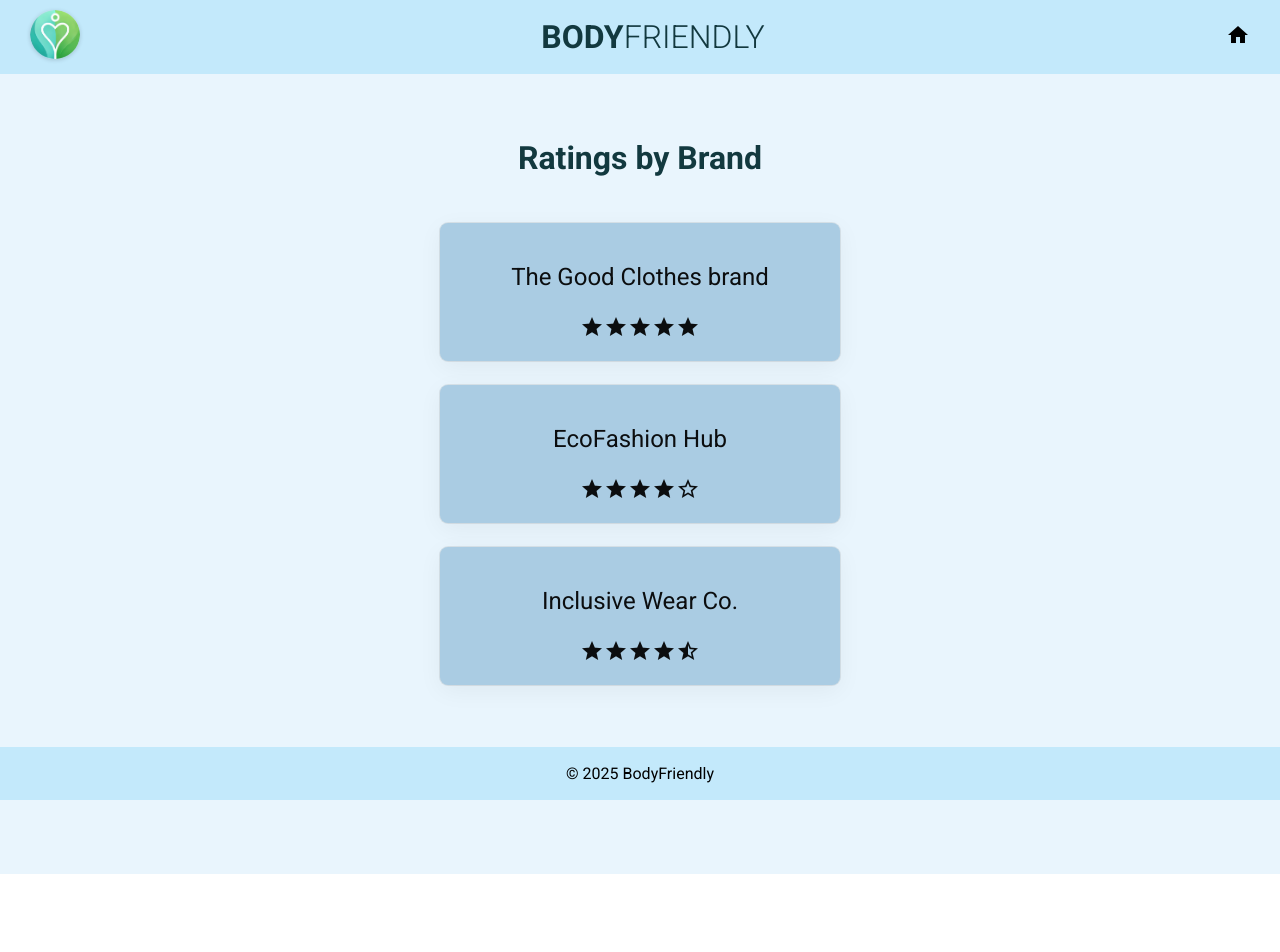
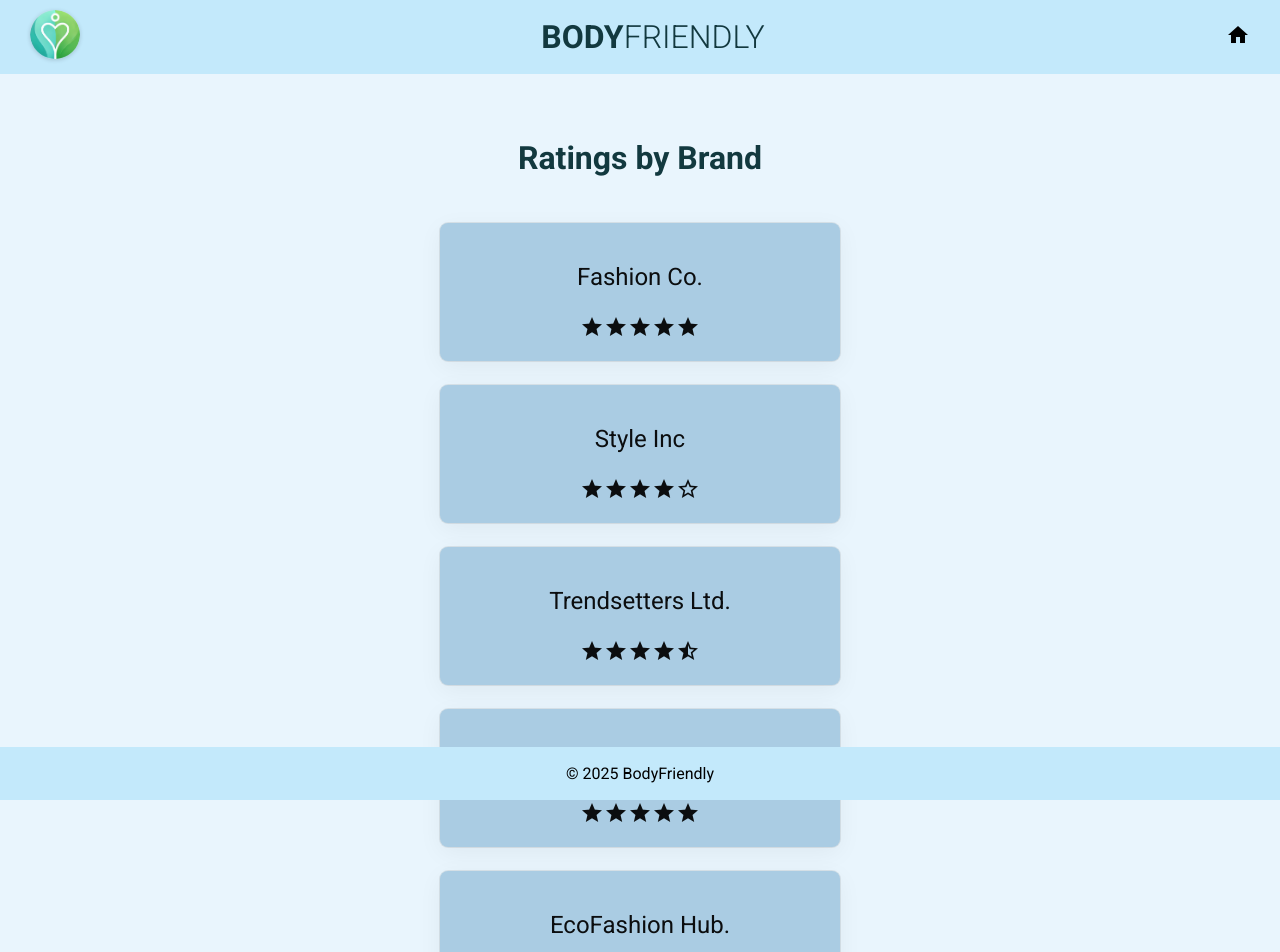
Before and after one commit to EladBet/BeSafeTeam6, a React (Vite) app in the folder client/: page /rating in a window 1280 px wide. Shown: the top 952 px of the page. Before the commit the page ends 874 px from the top, so only its background shows below. Built offline with nearby package versions, Linux system fonts and the light colour scheme.

Commit message:
changed names

```diff
--- a/client/src/mockBrands.model.ts
+++ b/client/src/mockBrands.model.ts
@@ -12,7 +12,7 @@ export type brand = {
 const Brands: brand[] = [
   {
     id: '1',
-    name: 'The Good Clothes brand',
+    name: 'Fashion Co.',
     ratingOverall: 5,
     ratingByCategory: [
       {
@@ -34,7 +34,7 @@ const Brands: brand[] = [
   },
   {
     id: '2',
-    name: 'EcoFashion Hub',
+    name: 'Style Inc',
     ratingOverall: 4,
     ratingByCategory: [
       {
@@ -56,7 +56,7 @@ const Brands: brand[] = [
   },
   {
     id: '3',
-    name: 'Inclusive Wear Co.',
+    name: 'Trendsetters Ltd.',
     ratingOverall: 4.5,
     ratingByCategory: [
       {
@@ -73,6 +73,72 @@ const Brands: brand[] = [
         category: 'Body-Positive Models',
         details: 'Focuses on self-confidence and diverse shapes',
         rating: 5,
+      },
+    ],
+  },
+  {
+    id: '4',
+    name: 'The Good Clothes brand.',
+    ratingOverall: 5,
+    ratingByCategory: [
+      {
+        category: 'Sizing Variety',
+        details: 'Has many sizes',
+        rating: 5,
+      },
+      {
+        category: 'Race Inclusivity',
+        details: 'Showcasing diverse people',
+        rating: 5,
+      },
+      {
+        category: 'Body-Positive Models',
+        details: 'Inclusive campaigns with body-positive messages',
+        rating: 5,
+      },
+    ],
+  },
+  {
+    id: '5',
+    name: 'EcoFashion Hub.',
+    ratingOverall: 4.5,
+    ratingByCategory: [
+      {
+        category: 'Sizing Variety',
+        details: 'Wide range of sizes',
+        rating: 4,
+      },
+      {
+        category: 'Race Inclusivity',
+        details: 'Strong race inclusivity across marketing',
+        rating: 5,
+      },
+      {
+        category: 'Body-Positive Models',
+        details: 'Focus on self-acceptance',
+        rating: 4,
+      },
+    ],
+  },
+  {
+    id: '6',
+    name: 'Inclusive Wear Co.',
+    ratingOverall: 4.7,
+    ratingByCategory: [
+      {
+        category: 'Sizing Variety',
+        details: 'Range of sizes from S to 3XL',
+        rating: 5,
+      },
+      {
+        category: 'Race Inclusivity',
+        details: 'Inclusive campaigns with a focus on diversity',
+        rating: 5,
+      },
+      {
+        category: 'Body-Positive Models',
+        details: 'Campaigns emphasize positive body image',
+        rating: 4,
       },
     ],
   },
```
